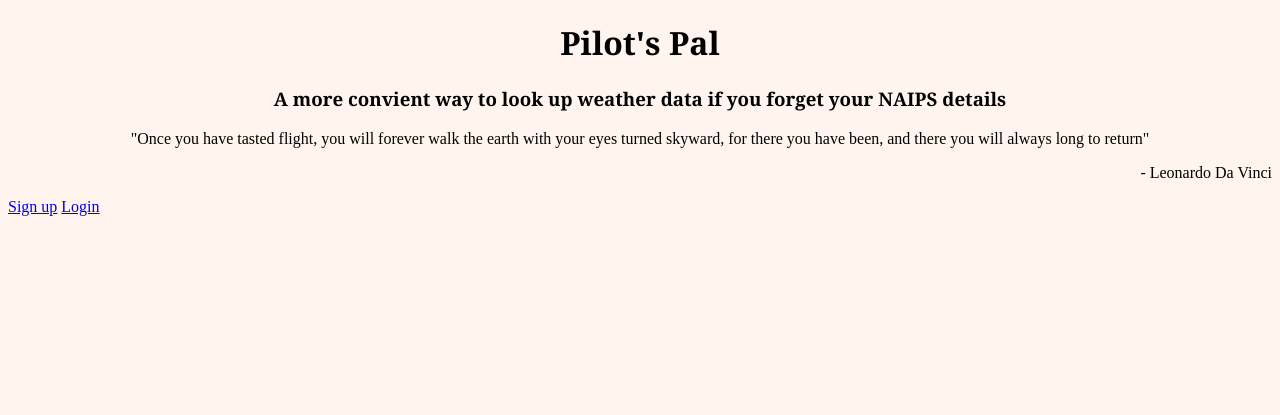
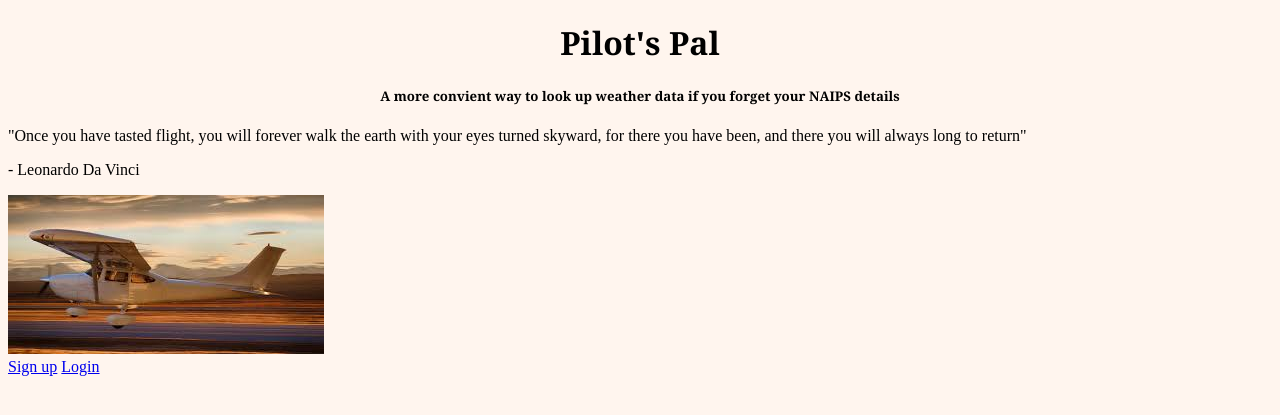
Before and after one commit to vyomaa03/project-2, a Flask app: page / in a window 1280 px wide. Shown: the top 415 px of the page. Run offline with Flask 2, Linux system fonts and the light colour scheme; some libraries are stand-ins or nearby versions.

Commit message:
some edit to css

```diff
--- a/static/style.css
+++ b/static/style.css
@@ -5,21 +5,18 @@ html {
 }
 
 
-
-h1, h3 {
+h1, h5 {
     text-align: center;
     font-family: Georgia, Times, 'Times New Roman', serif;
 }
 
 .person {
     text-align: right;
+    background-color: #e4e1dc;
+
 }
 
 .quote {
     text-align: center;
+    background-color: #e4e1dc;
 }
-
-.button {
-    border-width: 2px;
-    border-color: brown;
-}
--- a/templates/base.html
+++ b/templates/base.html
@@ -10,9 +10,11 @@
 
 <body>
     <h1>Pilot's Pal</h1>
-    <h3>A more convient way to look up weather data if you forget your NAIPS details</h3>
-    <p class="quote">"Once you have tasted flight, you will forever walk the earth with your eyes turned skyward, for there you have been, and there you will always long to return"</p>
-    <p class="person">- Leonardo Da Vinci</p>
+    <h5>A more convient way to look up weather data if you forget your NAIPS details</h5>
+    <p id="quote">"Once you have tasted flight, you will forever walk the earth with your eyes turned skyward, for there you have been, and there you will always long to return"</p>
+    <p id="person">- Leonardo Da Vinci</p>
+    </div>
+    <img src="plane .jpeg" alt="image of a plane flying"> <br>
     <a href="/signup">Sign up</a>
     <a href="/login">Login</a>
 </body>
```
Also changed, not shown: plane .jpeg (added).
